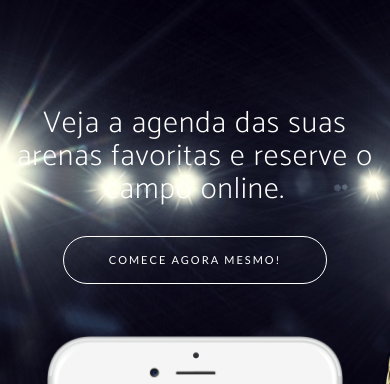
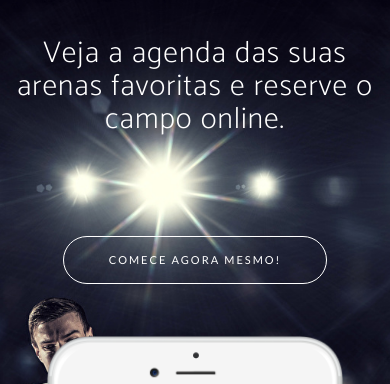
Before and after one commit to GBMeinchein/MyFut-landing, a website: page index.html in a window 390 px wide. Shown: the part 53-437 px from the top of the page. Drawn offline with nearby package versions, Linux system fonts and the light colour scheme; a web font is replaced by a local one.

Commit message:
Ajustando visualizacao para celular

```diff
--- a/css/new-age.css
+++ b/css/new-age.css
@@ -146,6 +146,7 @@ p {
     color: #fdcc52;
   }
 }
+/*@media (min-width: 500px) {*/
     header {
         position: relative;
         width: 100%;
@@ -153,12 +154,12 @@ header {
         overflow-y: hidden;
         background: url("../img/bg-pattern.png");
         padding: 250px 0;
-
         -webkit-background-size: cover;
         -moz-background-size: cover;
         background-size: cover;
         -o-background-size: cover;
- /* background-position: center;*/
+        background-position-x: center;
+        background-position-y: top;
         background-image: url('../img/bg-pattern.png');
         padding: 10px 0;
         /* fallback for old browsers */
@@ -169,6 +170,8 @@ header {
         color: white;
         font-weight: 500;
     }
+/*}*/
+
 header .header-content {
   text-align: center;
   padding: 150px 0 50px;
@@ -426,8 +429,8 @@ footer ul li a.active {
 .btn-outline:active,
 .btn-outline.active {
   color: white;
-  background-color: #800080;
-  border-color: #800080;
+  background-color: #20B2AA;
+  border-color: #20B2AA;
 }
 .btn {
   font-family: 'Lato', 'Helvetica', 'Arial', 'sans-serif';
@@ -460,3 +463,16 @@ img::-moz-selection {
 body {
   webkit-tap-highlight-color: #222222;
 }
+@media (max-width: 500px) {
+    header {
+        background-color: black;
+    }
+
+    header .header-content {
+        padding-top: 80px;
+    }
+
+    header .header-content .header-content-inner h1 {
+        margin-bottom: 100px;
+    }
+}
```
Lines whose indentation alone changed are shown as unchanged.
